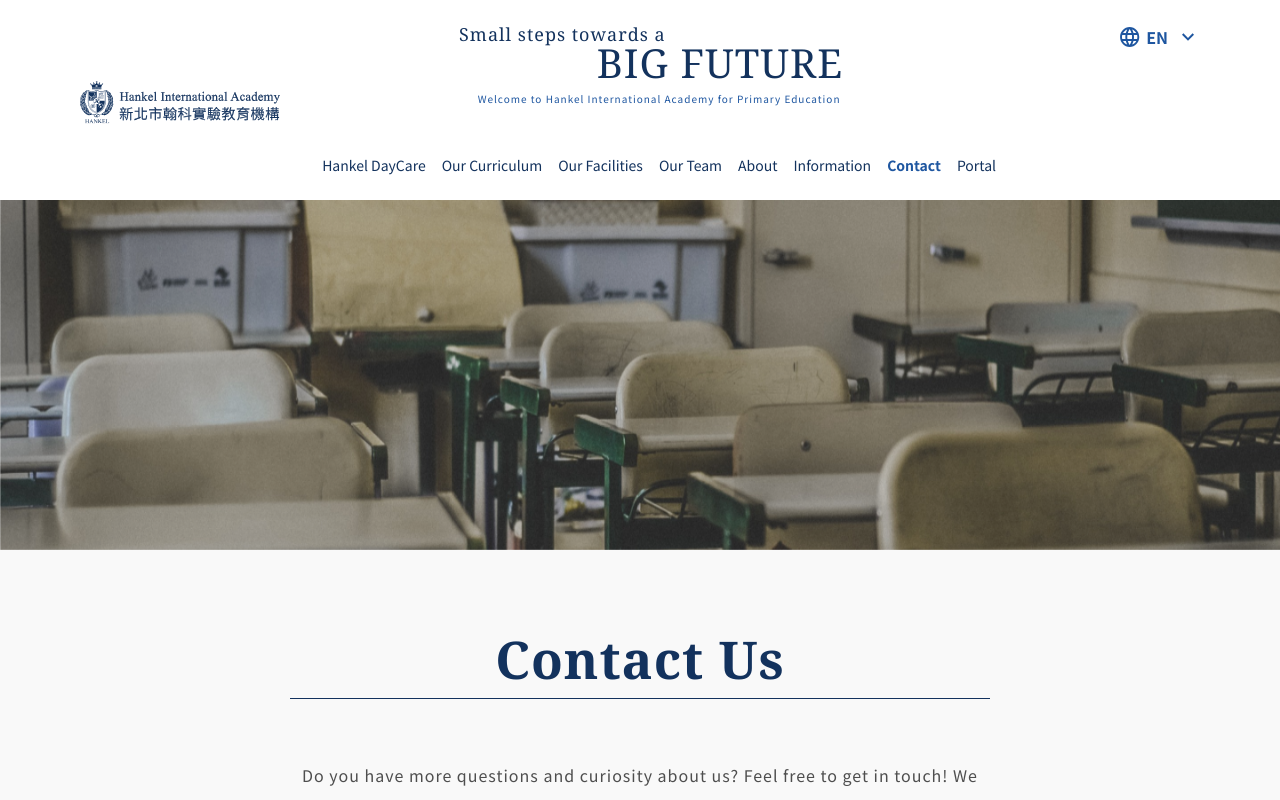
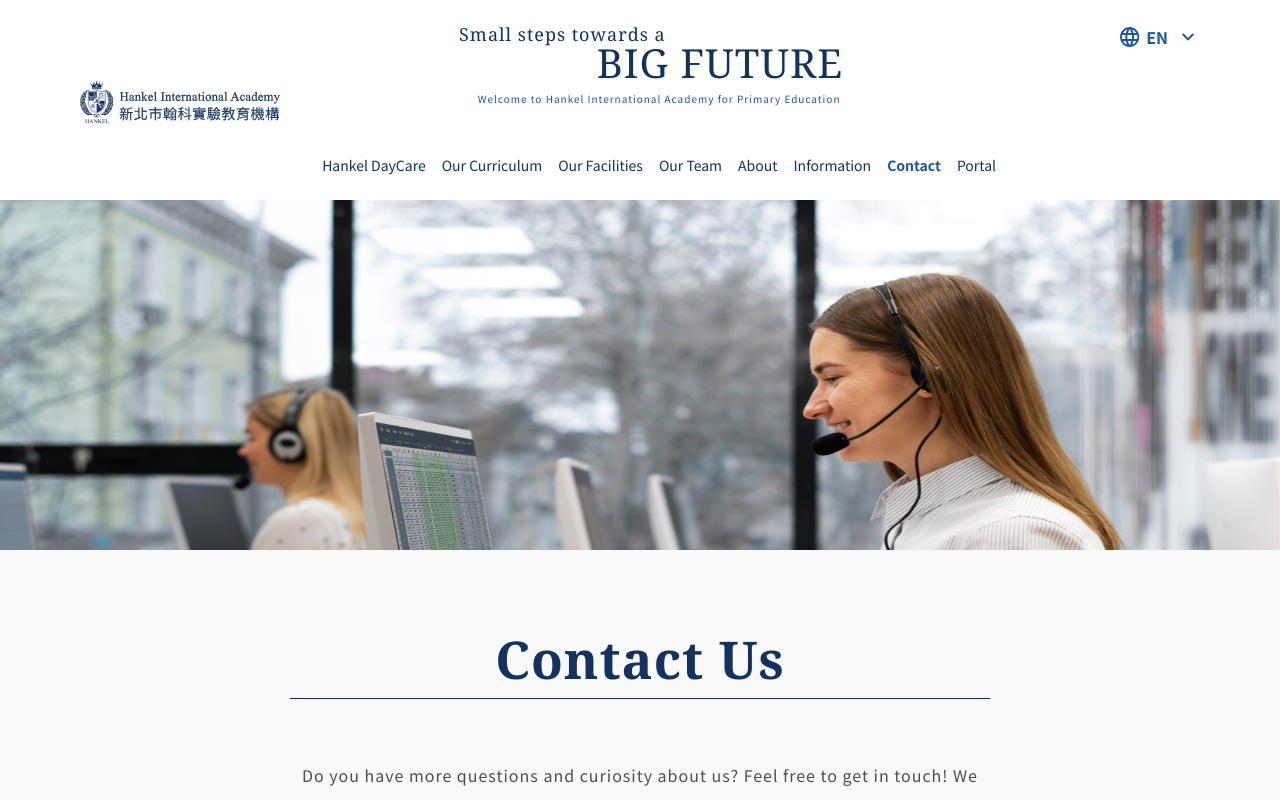
Before and after one commit to balabagi2012/hankel-official-website, a Next.js app: page /dayCare/contact in a window 1280 px wide. Built offline with nearby package versions, Linux system fonts and the light colour scheme; no server answers.

Commit message:
refactor: Contact

```diff
--- a/src/app/contact/page.tsx
+++ b/src/app/contact/page.tsx
@@ -1,5 +1,5 @@
 import Banner from "@/components/Banner";
-import ContactSection from "@/components/Contact";
+import Contact from "@/components/Contact";
 import { Metadata } from "next";
 
 export const metadata: Metadata = {
@@ -10,15 +10,5 @@ const title = "Contact Us";
 const description = `Contact to Habkel`;
 
 export default function HomeContact() {
-  return (
-    <main className="pt-[80px]">
-      <Banner
-        size="large"
-        src="/banners/contact.png"
-        title={title}
-        description={description}
-      ></Banner>
-      <ContactSection />
-    </main>
-  );
+  return <Contact type="home" title={title} description={description} />;
 }
--- a/src/app/dayCare/contact/page.tsx
+++ b/src/app/dayCare/contact/page.tsx
@@ -1,4 +1,3 @@
-import Banner from "@/components/Banner";
 import Contact from "@/components/Contact";
 import { Metadata } from "next";
 
@@ -7,10 +6,5 @@ export const metadata: Metadata = {
 };
 
 export default function DayCareContact() {
-  return (
-    <main className="pt-[200px]">
-      <Banner size="small" src="/banners/school.png"></Banner>
-      <Contact />
-    </main>
-  );
+  return <Contact type="subschool" />;
 }
--- a/src/app/elementary/contact/page.tsx
+++ b/src/app/elementary/contact/page.tsx
@@ -1,4 +1,3 @@
-import Banner from "@/components/Banner";
 import Contact from "@/components/Contact";
 import { Metadata } from "next";
 
@@ -7,10 +6,5 @@ export const metadata: Metadata = {
 };
 
 export default function ElementaryContact() {
-  return (
-    <main className="pt-[200px]">
-      <Banner size="small" src="/banners/school.png"></Banner>
-      <Contact />
-    </main>
-  );
+  return <Contact type="subschool" />;
 }
--- a/src/app/kindergarten/contact/page.tsx
+++ b/src/app/kindergarten/contact/page.tsx
@@ -1,4 +1,3 @@
-import Banner from "@/components/Banner";
 import Contact from "@/components/Contact";
 import { Metadata } from "next";
 
@@ -7,10 +6,5 @@ export const metadata: Metadata = {
 };
 
 export default function KindergartenContact() {
-  return (
-    <main className="pt-[200px]">
-      <Banner size="small" src="/banners/kindergarten.png"></Banner>
-      <Contact type="kindergarten" />
-    </main>
-  );
+  return <Contact type="kindergarten" />;
 }
--- a/src/app/middleSchool/contact/page.tsx
+++ b/src/app/middleSchool/contact/page.tsx
@@ -1,4 +1,3 @@
-import Banner from "@/components/Banner";
 import Contact from "@/components/Contact";
 import { Metadata } from "next";
 
@@ -7,10 +6,5 @@ export const metadata: Metadata = {
 };
 
 export default function MiddleSchoolContact() {
-  return (
-    <main className="pt-[200px]">
-      <Banner size="small" src="/banners/school.png"></Banner>
-      <Contact />
-    </main>
-  );
+  return <Contact type="subschool" />;
 }
--- a/src/components/Contact/index.tsx
+++ b/src/components/Contact/index.tsx
@@ -1,14 +1,24 @@
 import Image from "next/image";
 import Typography from "../Typography";
 import Title from "../Title";
+import Banner from "../Banner";
 
 export interface ContactProps {
-  type?: "kindergarten";
+  type?: "kindergarten" | "subschool" | "home";
+  title?: string;
+  description?: string;
+  banner?: string;
 }
 export default function Contact(props: ContactProps) {
-  const { type = "" } = props;
+  const { type = "subschool", title, description, banner } = props;
   return (
-    <>
+    <main className={type === "home" ? "pt-[80px]" : "pt-[200px]"}>
+      <Banner
+        size={type === "home" ? "large" : "small"}
+        src={banner ?? "/banners/contact.png"}
+        title={title}
+        description={description}
+      ></Banner>
       <section className="flex flex-col py-[70px] items-center bg-gray">
         <div className="flex flex-col w-[700px]">
           <Title full align="center" type={type}>
@@ -150,6 +160,6 @@ export default function Contact(props: ContactProps) {
           </div>
         </div>
       </section>
-    </>
+    </main>
   );
 }
```
